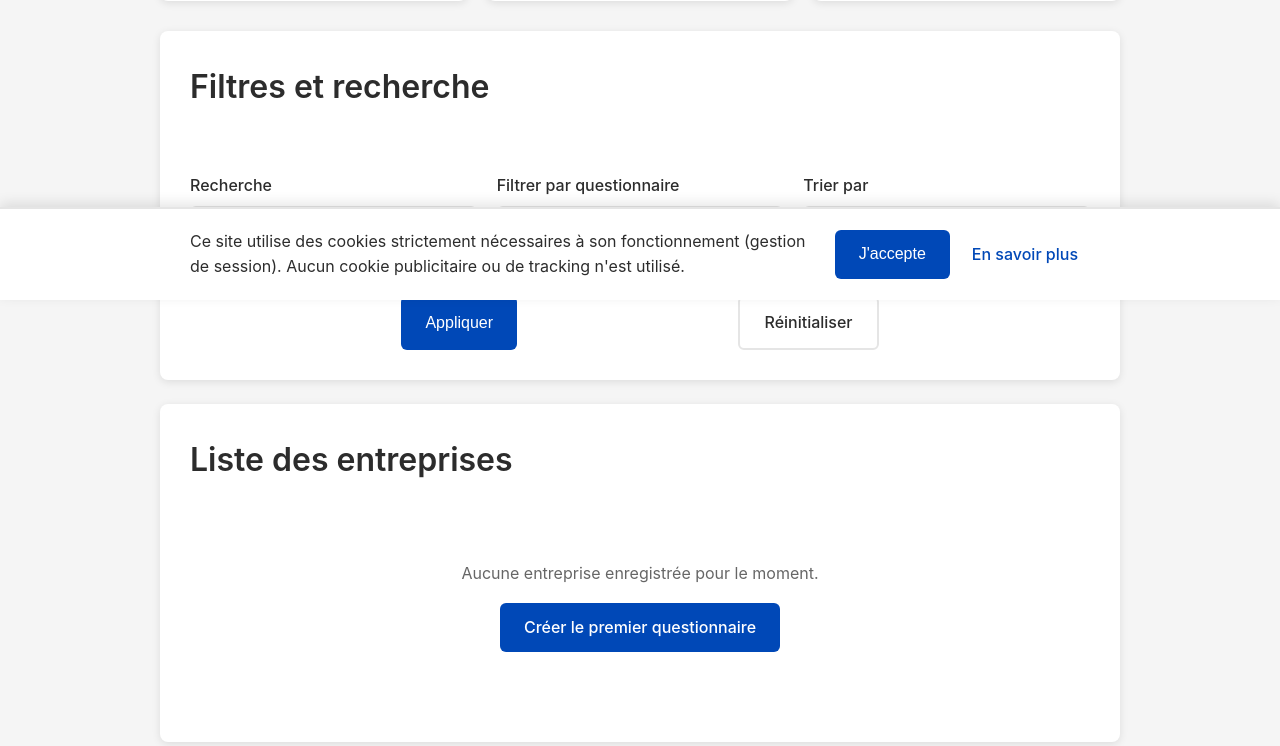
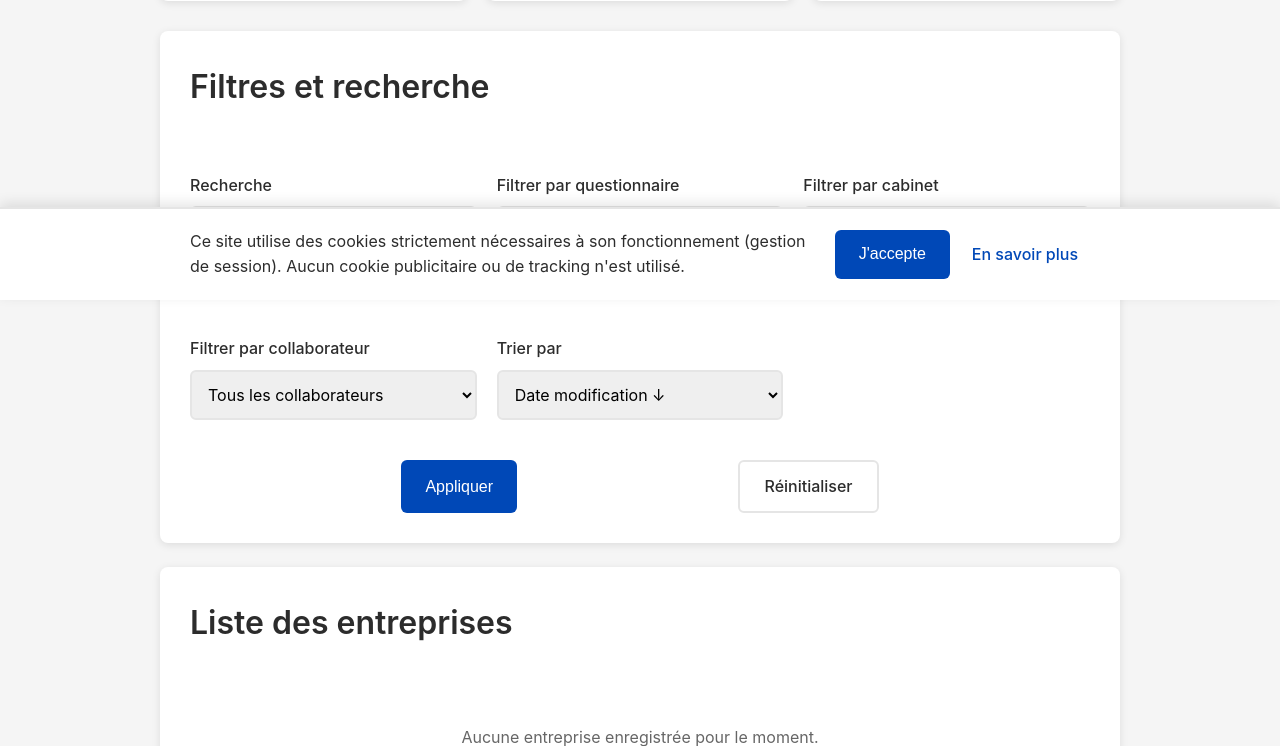
Before and after one commit to UTurtleDev/gcl, a Django app: page /collaborateur/dashboard/ in a window 1280 px wide. Shown: the part 500-1246 px from the top of the page. Run offline with Django 5.2, Linux system fonts and the light colour scheme; the visitor is signed in with stand-in values (Sample User, id 1); data comes from the database, SQL or seed files in the repository; data that the repository does not hold is empty.

Commit message:
filtres cabinet et comptable sur dashboard

```diff
--- a/questionnaires/views.py
+++ b/questionnaires/views.py
@@ -226,6 +226,15 @@ def client_questionnaire(request):
         if form.is_valid():
             questionnaire = form.save(commit=False)
             questionnaire.entreprise = entreprise
+            # Associer le cabinet et le collaborateur sélectionnés par le client (si non déjà définis)
+            if not questionnaire.cabinet_id:
+                cabinet_id_session = request.session.get('client_cabinet_id')
+                if cabinet_id_session:
+                    questionnaire.cabinet_id = cabinet_id_session
+            if not questionnaire.collaborateur_id:
+                collaborateur_id_session = request.session.get('client_comptable_id')
+                if collaborateur_id_session:
+                    questionnaire.collaborateur_id = collaborateur_id_session
             questionnaire.save()
             form.save_m2m()  # Nécessaire pour sauvegarder les ManyToMany (accompagnement_souhaite)
 
@@ -268,6 +277,12 @@ def dashboard(request):
     search_query = request.GET.get('search', '').strip()
     filter_questionnaire = request.GET.get('filter', 'all')
     sort_by = request.GET.get('sort', '-date_modification')
+    cabinet_id = request.GET.get('cabinet', '')
+    collaborateur_id = request.GET.get('collaborateur', '')
+
+    # Listes pour les filtres
+    cabinets = Cabinet.objects.all().order_by('nom')
+    collaborateurs = User.objects.filter(is_collaborateur=True).order_by('last_name', 'first_name')
 
     # Statistiques
     total_entreprises = Entreprise.objects.filter(is_archived=False).count()
@@ -309,6 +324,20 @@ def dashboard(request):
             questionnaire_collaborateur__isnull=True
         )
 
+    # Filtrer par cabinet
+    if cabinet_id:
+        entreprises = entreprises.filter(
+            Q(questionnaire_collaborateur__collaborateur__cabinet_id=cabinet_id) |
+            Q(questionnaire_client__cabinet_id=cabinet_id)
+        ).distinct()
+
+    # Filtrer par collaborateur
+    if collaborateur_id:
+        entreprises = entreprises.filter(
+            Q(questionnaire_collaborateur__collaborateur_id=collaborateur_id) |
+            Q(questionnaire_client__collaborateur_id=collaborateur_id)
+        ).distinct()
+
     # Tri
     valid_sorts = ['siren', '-siren', 'nom_entreprise', '-nom_entreprise',
                    'date_creation', '-date_creation', 'date_modification', '-date_modification']
@@ -329,6 +358,10 @@ def dashboard(request):
         'search_query': search_query,
         'filter_questionnaire': filter_questionnaire,
         'sort_by': sort_by,
+        'cabinets': cabinets,
+        'collaborateurs': collaborateurs,
+        'cabinet_id': cabinet_id,
+        'collaborateur_id': collaborateur_id,
     }
 
     return render(request, 'questionnaires/collaborateur/dashboard.html', context)
--- a/templates/questionnaires/collaborateur/dashboard.html
+++ b/templates/questionnaires/collaborateur/dashboard.html
@@ -66,6 +66,26 @@
                 </div>
 
                 <div class="form-group">
+                    <label for="cabinet">Filtrer par cabinet</label>
+                    <select id="cabinet" name="cabinet">
+                        <option value="">Tous les cabinets</option>
+                        {% for cab in cabinets %}
+                        <option value="{{ cab.id }}" {% if cabinet_id == cab.id|stringformat:"s" %}selected{% endif %}>{{ cab.nom }}</option>
+                        {% endfor %}
+                    </select>
+                </div>
+
+                <div class="form-group">
+                    <label for="collaborateur">Filtrer par collaborateur</label>
+                    <select id="collaborateur" name="collaborateur">
+                        <option value="">Tous les collaborateurs</option>
+                        {% for collab in collaborateurs %}
+                        <option value="{{ collab.id }}" {% if collaborateur_id == collab.id|stringformat:"s" %}selected{% endif %}>{{ collab.get_full_name }}</option>
+                        {% endfor %}
+                    </select>
+                </div>
+
+                <div class="form-group">
                     <label for="sort">Trier par</label>
                     <select id="sort" name="sort">
                         <option value="-date_modification" {% if sort_by == '-date_modification' %}selected{% endif %}>Date modification ↓</option>
@@ -90,7 +110,7 @@
     <!-- Liste des entreprises -->
     <div class="card">
         <h2>Liste des entreprises
-            {% if search_query or filter_questionnaire != 'all' %}
+            {% if search_query or filter_questionnaire != 'all' or cabinet_id or collaborateur_id %}
             <small>({{ page_obj.paginator.count }} résultat{{ page_obj.paginator.count|pluralize }})</small>
             {% endif %}
         </h2>
@@ -161,7 +181,7 @@
         {% if page_obj.has_other_pages %}
         <div class="pagination">
             {% if page_obj.has_previous %}
-            <a href="?page={{ page_obj.previous_page_number }}&search={{ search_query }}&filter={{ filter_questionnaire }}&sort={{ sort_by }}" class="btn btn-secondary">
+            <a href="?page={{ page_obj.previous_page_number }}&search={{ search_query }}&filter={{ filter_questionnaire }}&sort={{ sort_by }}&cabinet={{ cabinet_id }}&collaborateur={{ collaborateur_id }}" class="btn btn-secondary">
                 ← Précédent
             </a>
             {% endif %}
@@ -172,7 +192,7 @@
             </span>
 
             {% if page_obj.has_next %}
-            <a href="?page={{ page_obj.next_page_number }}&search={{ search_query }}&filter={{ filter_questionnaire }}&sort={{ sort_by }}" class="btn btn-secondary">
+            <a href="?page={{ page_obj.next_page_number }}&search={{ search_query }}&filter={{ filter_questionnaire }}&sort={{ sort_by }}&cabinet={{ cabinet_id }}&collaborateur={{ collaborateur_id }}" class="btn btn-secondary">
                 Suivant →
             </a>
             {% endif %}
```
Also changed, not shown: questionnaires/models.py (+16 -0 lines), questionnaires/migrations/0003_questionnaireclient_cabinet_and_more.py (added).
